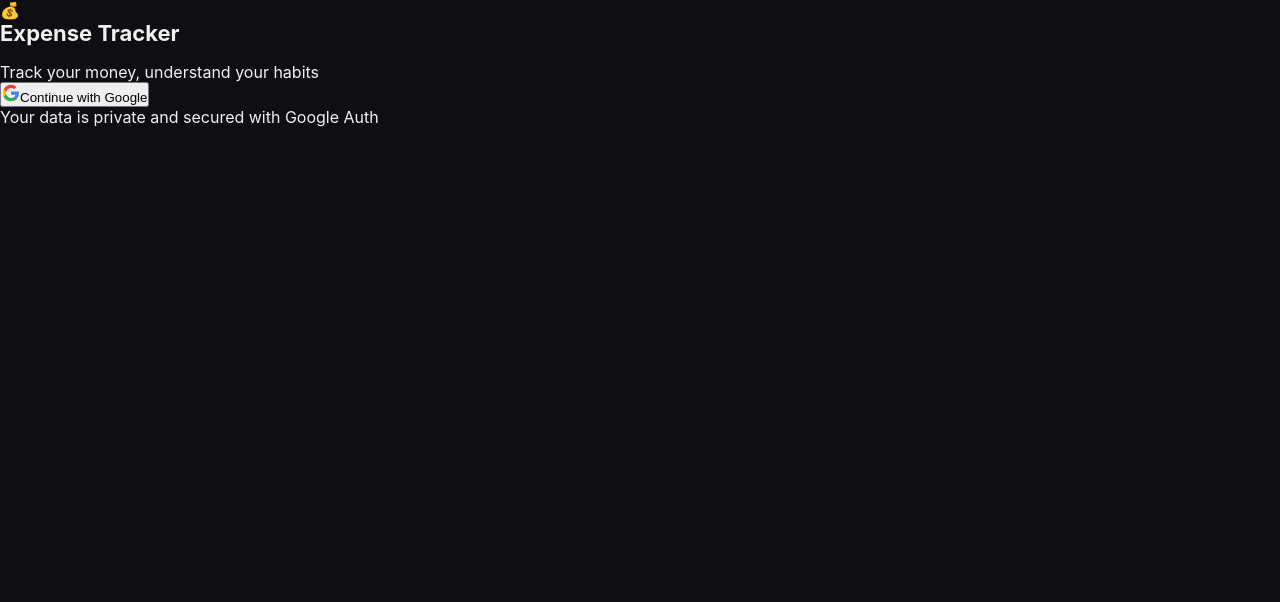
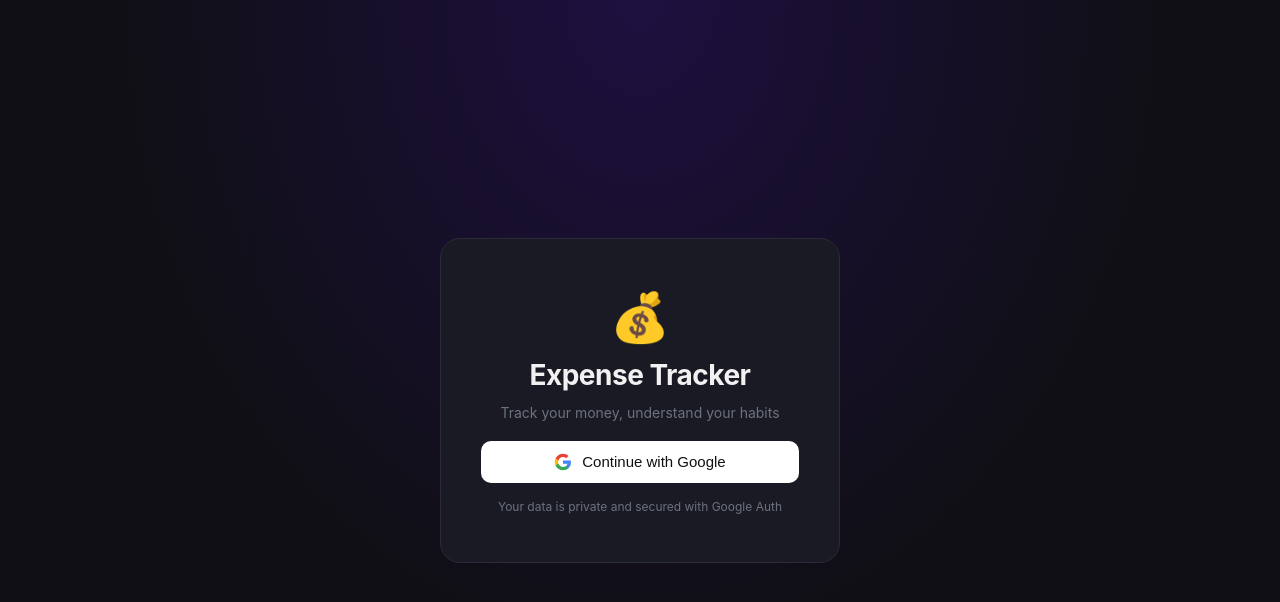
Before and after one commit to SHASHANKRKOUSHIK/expense-tracker, a React (Vite) app: page /login in a window 1280 px wide. Shown: the top 602 px of the page. Built offline with nearby package versions, Linux system fonts and the light colour scheme; no server answers.

Commit message:
fix login page styling

```diff
--- a/src/pages/Login.module.css
+++ b/src/pages/Login.module.css
@@ -1,64 +1,50 @@
-.title { font-size: 22px; font-weight: 700; margin-bottom: 16px; }
-.filters { display: flex; gap: 10px; margin-bottom: 20px; flex-wrap: wrap; }
-.filters select {
-  padding: 8px 12px;
-  background: var(--card);
-  border: 1px solid var(--border);
-  border-radius: 10px;
-  color: #f1f1f1;
-  font-size: 14px;
+.page {
+  min-height: 100vh;
+  display: flex;
+  align-items: center;
+  justify-content: center;
+  background: radial-gradient(ellipse at 50% 0%, #1e1040 0%, #0f0f13 60%);
 }
-.summary {
-  display: grid;
-  grid-template-columns: repeat(4, 1fr);
-  gap: 12px;
-  margin-bottom: 20px;
-}
-.scard {
-  background: var(--card);
-  border: 1px solid var(--border);
-  border-radius: 12px;
-  padding: 14px 16px;
+.card {
+  background: #1a1a24;
+  border: 1px solid #2a2a3a;
+  border-radius: 20px;
+  padding: 48px 40px;
+  width: 100%;
+  max-width: 400px;
   display: flex;
   flex-direction: column;
-  gap: 4px;
-  font-size: 12px;
-  color: var(--muted);
+  align-items: center;
+  gap: 12px;
 }
-.scard strong { font-size: 20px; font-weight: 700; }
-.chart {
-  background: var(--card);
-  border: 1px solid var(--border);
-  border-radius: 14px;
-  padding: 18px;
-  margin-bottom: 20px;
-}
-.chart h3 { font-size: 14px; font-weight: 600; margin-bottom: 14px; }
-.listTitle { font-size: 15px; font-weight: 600; margin-bottom: 10px; }
-.row {
+.logo { font-size: 48px; }
+.title { font-size: 28px; font-weight: 700; letter-spacing: -0.5px; color: #f1f1f1; }
+.sub { color: #6b7280; font-size: 14px; text-align: center; margin-bottom: 8px; }
+.googleBtn {
+  width: 100%;
   display: flex;
   align-items: center;
+  justify-content: center;
   gap: 10px;
-  padding: 11px 14px;
-  background: var(--card);
-  border: 1px solid var(--border);
+  padding: 12px;
+  background: white;
+  color: #111;
+  border: none;
   border-radius: 10px;
-  margin-bottom: 6px;
-  font-size: 13px;
-  flex-wrap: wrap;
+  font-size: 15px;
+  font-weight: 500;
+  cursor: pointer;
+  transition: opacity 0.2s;
 }
-.cat { flex: 1; font-weight: 500; min-width: 80px; }
-.date { color: var(--muted); font-size: 11px; }
-.desc { color: var(--muted); font-size: 11px; flex: 1; }
-.inc { color: var(--green); font-weight: 700; }
-.exp { color: var(--red); font-weight: 700; }
-.incAmt { color: var(--green); font-weight: 600; margin-left: auto; }
-.expAmt { color: var(--red); font-weight: 600; margin-left: auto; }
+.googleBtn:hover { opacity: 0.9; }
+.footer {
+  font-size: 12px;
+  color: #6b7280;
+  text-align: center;
+  margin-top: 4px;
+}
 
-@media (max-width: 700px) {
-  .summary { grid-template-columns: repeat(2, 1fr); }
-  .scard strong { font-size: 16px; }
+@media (max-width: 480px) {
+  .card { padding: 36px 24px; margin: 0 16px; }
+  .title { font-size: 24px; }
 }
-@media (max-width: 400px) {
-  .summary { grid-template-columns: repeat(2, 1fr); }
-}
```
